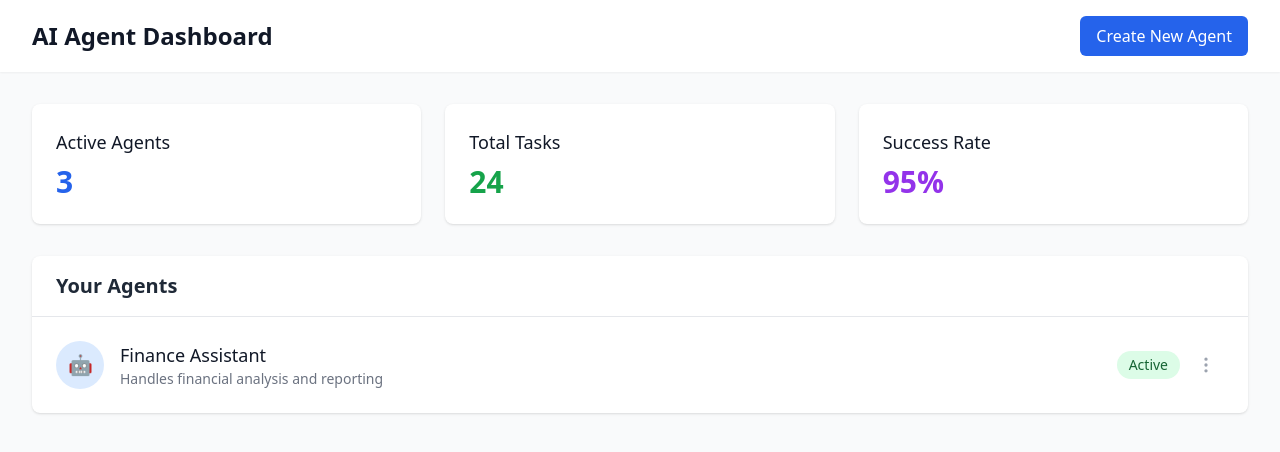
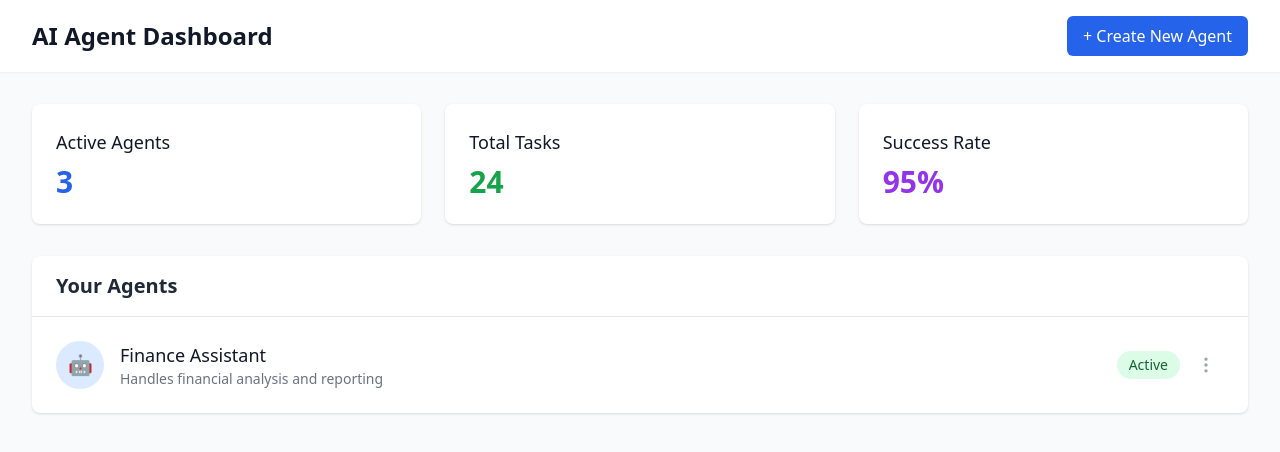
Before and after one commit to agent-finance/agent-builder, a Next.js app: page / in a window 1280 px wide. Shown: the top 452 px of the page. Built offline with nearby package versions, Linux system fonts and the light colour scheme.

Commit message:
Testing auto build

```diff
--- a/app/page.js
+++ b/app/page.js
@@ -1,5 +1,3 @@
-import Image from "next/image";
-
 export default function Home() {
   return (
     <main className="min-h-screen bg-gray-50">
@@ -9,7 +7,7 @@ export default function Home() {
           <h1 className="text-2xl font-bold text-gray-900">AI Agent Dashboard</h1>
           <div className="flex items-center space-x-4">
             <button className="px-4 py-2 bg-blue-600 text-white rounded-md hover:bg-blue-700 transition-colors">
-              Create New Agent
+             + Create New Agent
             </button>
           </div>
         </div>
```
